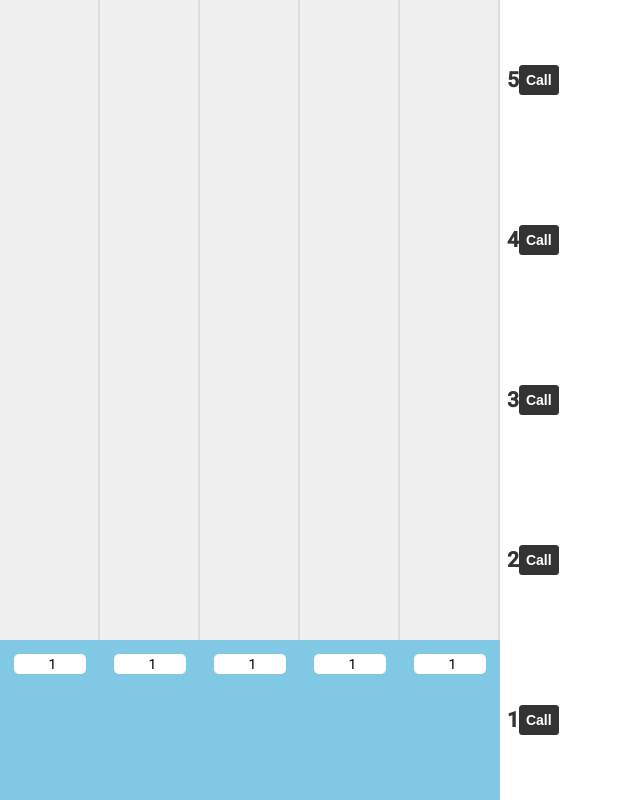
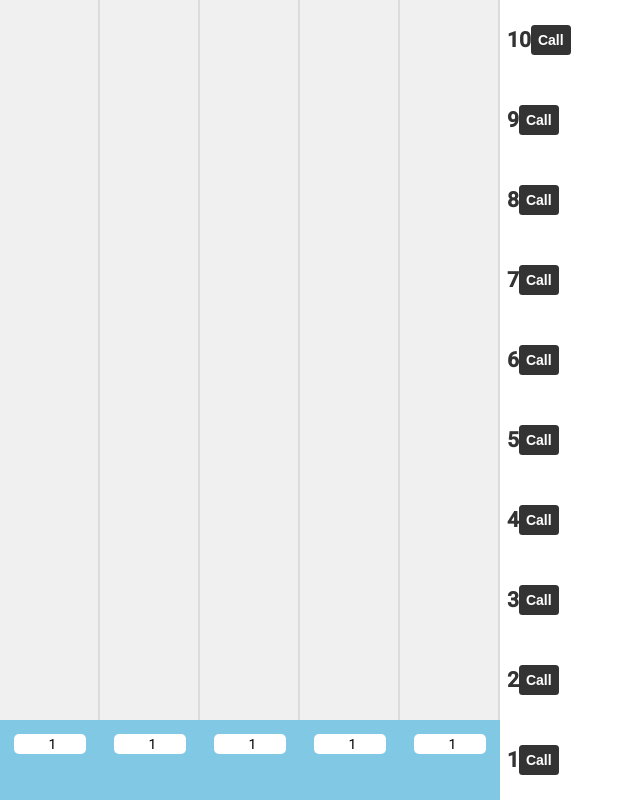
Before and after one commit to xonika9/elevator-emulator-test-task, a Vue app: page / in a window 1280 px wide. Shown: the whole page, without its empty margins (0-640 px from the left). Built offline with nearby package versions, Linux system fonts and the light colour scheme.

Commit message:
add readme

```diff
--- a/src/config.js
+++ b/src/config.js
@@ -1,2 +1,2 @@
-export const NUM_FLOORS = 5;
+export const NUM_FLOORS = 10;
 export const NUM_ELEVATORS = 5;
```
Also changed, not shown: 1 other file (tests, documents, lock files or other folders).
